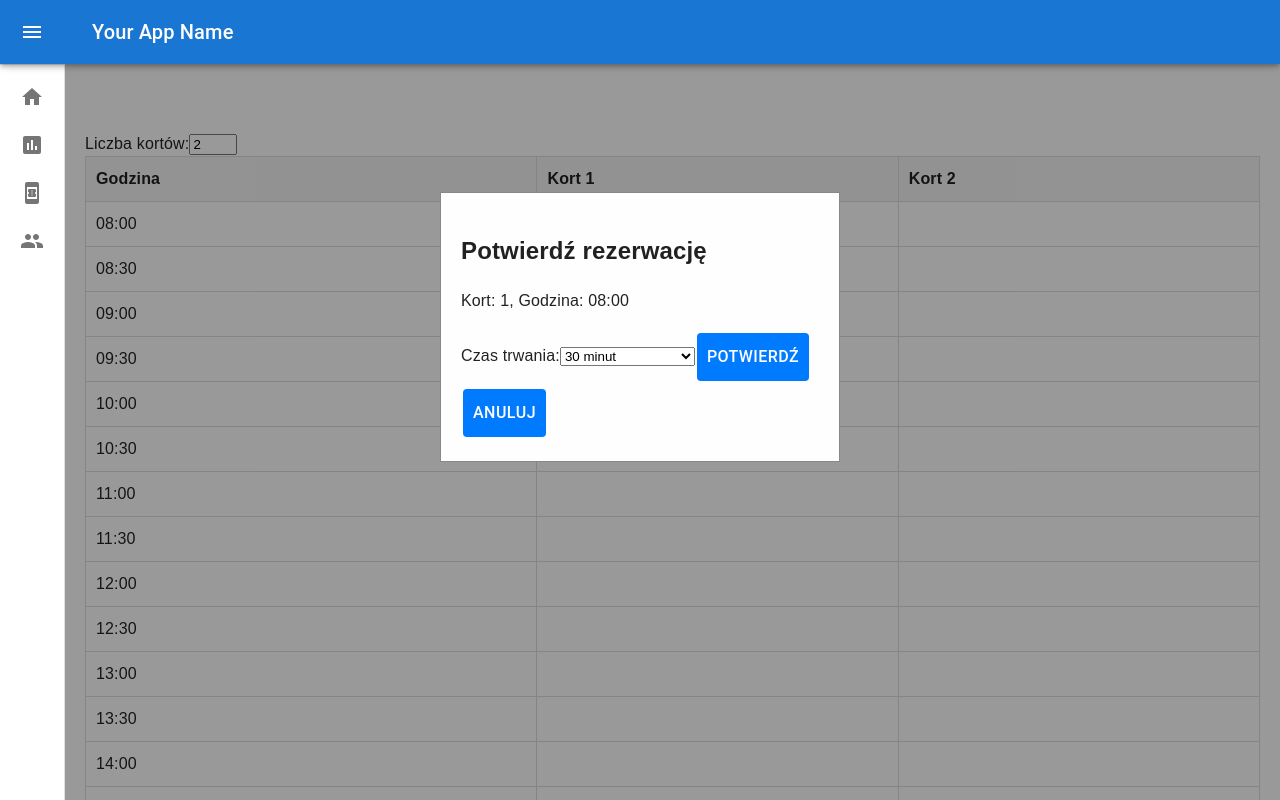
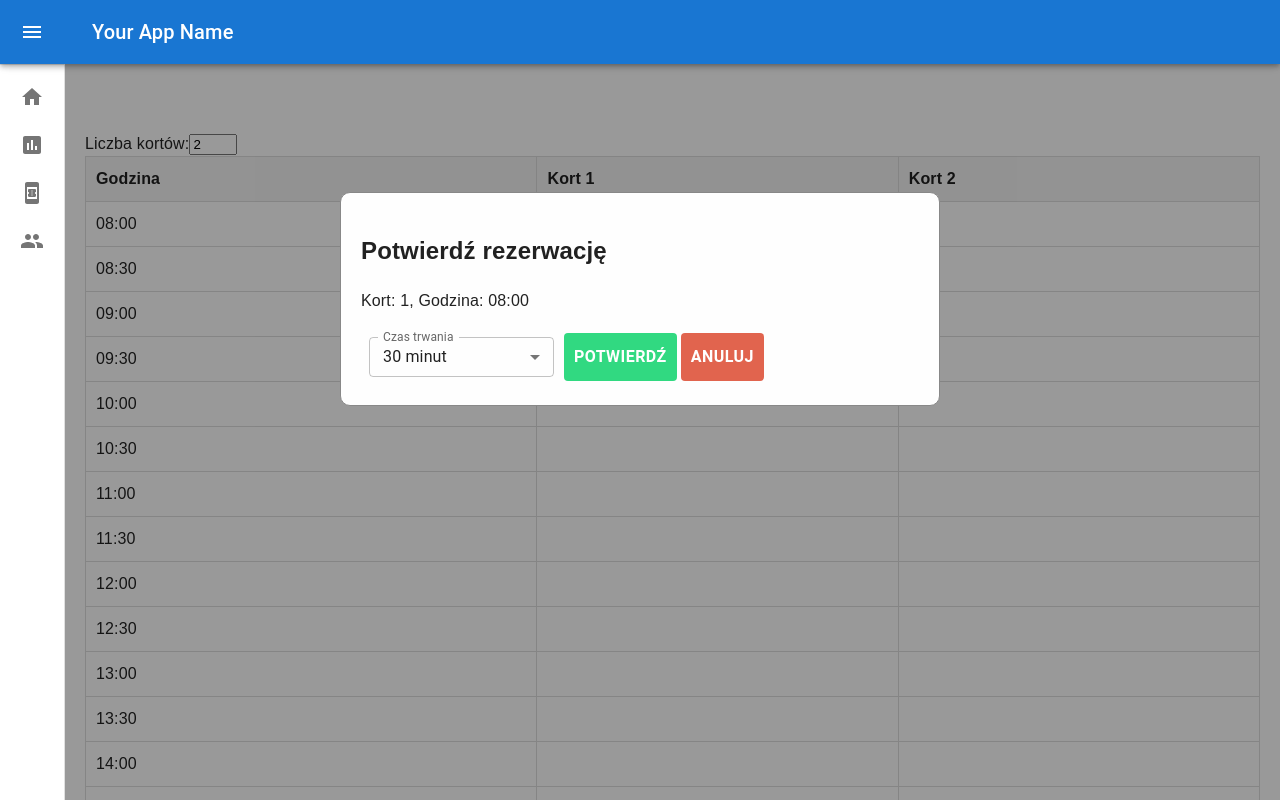
Before and after one commit to piotrkotulski/reservation_app_react, a React (Create React App) app in the folder reserveFront/: page / in a window 1280 px wide. Both pictures are taken after a click on the element 717 px from the left and 224 px from the top of the page. Shown: the top 800 px of the page. Built offline with nearby package versions, Linux system fonts and the light colour scheme; no server answers.

Commit message:
css reorganisation to sass , and modal upgrades

```diff
--- a/reserveFront/package.json
+++ b/reserveFront/package.json
@@ -20,6 +20,7 @@
     "react-dom": "^18.2.0",
     "react-router-dom": "^6.22.1",
     "react-scripts": "5.0.1",
+    "sass": "^1.71.1",
     "web-vitals": "^2.1.4"
   },
   "scripts": {
--- a/reserveFront/src/App.js
+++ b/reserveFront/src/App.js
@@ -1,9 +1,9 @@
 import React, { useState, useEffect } from 'react';
 //import 'bootstrap/dist/css/bootstrap.min.css';
-import './App.css';
+import './styles/global.scss';
 import NavigationBar from './components/views/Navbar';
 import { BrowserRouter as Router, Routes, Route, Link } from 'react-router-dom'; // zmiana importu na Routes
-import HomePage from "./components/pages/HomePage";
+import HomePage from "./components/pages/HomePage/HomePage";
 import Reports from './components/pages/Reports';
 import Reservations from './components/pages/Reservations';
 import Users from './components/pages/Users';
--- a/reserveFront/src/components/pages/HomePage.js
+++ /dev/null
@@ -1,66 +0,0 @@
-import React, { useState } from 'react';
-import Button from '@mui/material/Button';
-
-const HomePage = ({ numCourts, setNumCourts, courtHeaders, timeSlots, selectedSlot, selectedReservation, confirmReservation, handleCloseModal, confirmDelete }) => {
-    const [duration, setDuration] = useState(30); // Domyślna długość rezerwacji
-
-    return (
-        <div>
-            <label>
-                Liczba kortów:
-                <input
-                    type="number"
-                    value={numCourts}
-                    onChange={e => setNumCourts(Number(e.target.value))}
-                    min="1"
-                    max="5"
-                />
-            </label>
-
-            <table className="reservation-calendar">
-                <thead>
-                <tr>
-                    <th>Godzina</th>
-                    {courtHeaders}
-                </tr>
-                </thead>
-                <tbody>
-                {timeSlots}
-                </tbody>
-            </table>
-
-            {selectedSlot && (
-                <div className="modal">
-                    <div className="modal-content">
-                        <h2>Potwierdź rezerwację</h2>
-                        <p>Kort: {selectedSlot.court}, Godzina: {selectedSlot.time}</p>
-                        <label>
-                            Czas trwania:
-                            <select value={duration} onChange={e => setDuration(Number(e.target.value))}>
-                                <option value={30}>30 minut</option>
-                                <option value={60}>1 godzina</option>
-                                <option value={90}>1 godzina 30 minut</option>
-                                <option value={120}>2 godziny</option>
-                            </select>
-                        </label>
-                        <Button onClick={confirmReservation}>Potwierdź</Button>
-                        <Button onClick={handleCloseModal}>Anuluj</Button>
-                    </div>
-                </div>
-            )}
-
-            {selectedReservation && (
-                <div className="modal">
-                    <div className="modal-content">
-                        <h2>Usuń Rezerwację</h2>
-                        <p>Kort: {selectedReservation.CourtId}, Godzina: {selectedReservation.StartTime}</p>
-                        <Button onClick={() => confirmDelete(selectedReservation)}>Usuń</Button>
-                        <Button onClick={handleCloseModal}>Anuluj</Button>
-                    </div>
-                </div>
-            )}
-        </div>
-    );
-};
-
-export default HomePage;
--- /dev/null
+++ b/reserveFront/src/components/pages/HomePage/HomePage.js
@@ -0,0 +1,90 @@
+import React, { useState } from 'react';
+import styles from "./HomePage.module.scss";
+import Button from '@mui/material/Button';
+import FormControl from '@mui/material/FormControl';
+import InputLabel from '@mui/material/InputLabel';
+import MenuItem from '@mui/material/MenuItem';
+import Select from '@mui/material/Select';
+
+const HomePage = ({
+                      numCourts,
+                      setNumCourts,
+                      courtHeaders,
+                      timeSlots,
+                      selectedSlot,
+                      selectedReservation,
+                      confirmReservation,
+                      handleCloseModal,
+                      confirmDelete,
+                  }) => {
+    const [duration, setDuration] = useState(30); // Domyślna długość rezerwacji
+
+    return (
+        <div>
+            <label>
+                Liczba kortów:
+                <input
+                    type="number"
+                    value={numCourts}
+                    onChange={e => setNumCourts(Number(e.target.value))}
+                    min="1"
+                    max="5"
+                />
+            </label>
+
+            <table className="reservation-calendar">
+                <thead>
+                <tr>
+                    <th>Godzina</th>
+                    {courtHeaders}
+                </tr>
+                </thead>
+                <tbody>{timeSlots}</tbody>
+            </table>
+
+            {selectedSlot && (
+                <div className={styles.modal}>
+                    <div className={styles.modalContent}>
+                        <h2>Potwierdź rezerwację</h2>
+                        <p>
+                            Kort: {selectedSlot.court}, Godzina: {selectedSlot.time}
+                        </p>
+                        <FormControl sx={{ m: 1, minWidth: 120 }} size="small">
+                            <InputLabel id="duration-select-label">Czas trwania</InputLabel>
+                            <Select
+                                className={styles.durationSelect}
+                                labelId="duration-select-label"
+                                id="duration-select"
+                                value={duration.toString()}
+                                label="Czas trwania"
+                                onChange={e => setDuration(Number(e.target.value))}
+                            >
+                                <MenuItem value={30}>30 minut</MenuItem>
+                                <MenuItem value={60}>1 godzina</MenuItem>
+                                <MenuItem value={90}>1 godzina 30 minut</MenuItem>
+                                <MenuItem value={120}>2 godziny</MenuItem>
+                            </Select>
+                        </FormControl>
+                        <Button className={styles.successBtt} onClick={confirmReservation}>Potwierdź</Button>
+                        <Button className={styles.deleteBtt} onClick={handleCloseModal}>Anuluj</Button>
+                    </div>
+                </div>
+            )}
+
+            {selectedReservation && (
+                <div className="modal">
+                    <div className="modal-content">
+                        <h2>Usuń Rezerwację</h2>
+                        <p>
+                            Kort: {selectedReservation.CourtId}, Godzina: {selectedReservation.StartTime}
+                        </p>
+                        <Button onClick={() => confirmDelete(selectedReservation)}>Usuń</Button>
+                        <Button onClick={handleCloseModal}>Anuluj</Button>
+                    </div>
+                </div>
+            )}
+        </div>
+    );
+};
+
+export default HomePage;
--- /dev/null
+++ b/reserveFront/src/components/pages/HomePage/HomePage.module.scss
@@ -0,0 +1,63 @@
+@import "../../../styles/settings";
+
+/* Tutaj możesz dodać style dla modala rezerwacji */
+.modal {
+  position: fixed;
+  z-index: 1;
+  left: 0;
+  top: 0;
+  width: 100%;
+  height: 100%;
+  overflow: auto;
+  background-color: rgba(0, 0, 0, 0.4);
+}
+
+
+/* Styl dla przycisków wewnątrz modala */
+.modalContent {
+  background-color: #fefefe;
+  margin: 15% auto;
+  padding: 20px;
+  border: 1px solid #888;
+  width: 80%;
+  max-width: 600px; /* Aby nie była zbyt szeroka na dużych ekranach */
+  border-radius: 10px;
+
+  .successBtt {
+    background-color: $color-success;
+
+    &:hover {
+      background-color: $color-light;
+      color: $color-success;
+
+    }
+  }
+
+  .deleteBtt {
+    background-color: $color-warning;
+
+    &:hover {
+      background-color: $color-light;
+      color: $color-warning;
+    }
+  }
+
+  button {
+    color: $color-light;
+    font-weight: 700;
+    margin-top: 10px;
+    padding: 10px;
+    border: none;
+    text-align: center;
+    text-decoration: none;
+    display: inline-block;
+    font-size: 16px;
+    margin: 4px 2px;
+    transition-duration: 0.4s;
+    cursor: pointer;
+  }
+}
+
+.durationSelect{
+  min-width:185px ;
+}
--- a/reserveFront/src/index.js
+++ b/reserveFront/src/index.js
@@ -1,6 +1,6 @@
 import React from 'react';
 import ReactDOM from 'react-dom/client';
-import './index.css';
+import './styles/global.scss';
 import App from './App';
 import reportWebVitals from './reportWebVitals';
 
--- a/reserveFront/src/App.css
+++ b/reserveFront/src/styles/global.scss
@@ -1,3 +1,5 @@
+@import "settings";
+
 .App {
   font-family: Arial, sans-serif;
   padding: 20px;
@@ -49,45 +51,3 @@
   border-bottom-left-radius: 10px;
   border-left: none; /* Remove left border for the end slot */
 }
-
-
-/* Tutaj możesz dodać style dla modala rezerwacji */
-.modal {
-  position: fixed;
-  z-index: 1;
-  left: 0;
-  top: 0;
-  width: 100%;
-  height: 100%;
-  overflow: auto;
-  background-color: rgba(0, 0, 0, 0.4);
-}
-
-.modal-content {
-  background-color: #fefefe;
-  margin: 15% auto;
-  padding: 20px;
-  border: 1px solid #888;
-  width: 80%;
-  max-width: 400px; /* Aby nie była zbyt szeroka na dużych ekranach */
-}
-
-/* Styl dla przycisków wewnątrz modala */
-.modal-content button {
-  margin-top: 10px;
-  padding: 10px;
-  border: none;
-  background-color: #007bff;
-  color: white;
-  text-align: center;
-  text-decoration: none;
-  display: inline-block;
-  font-size: 16px;
-  margin: 4px 2px;
-  transition-duration: 0.4s;
-  cursor: pointer;
-}
-
-.modal-content button:hover {
-  background-color: #0056b3;
-}
--- /dev/null
+++ b/reserveFront/src/styles/settings.scss
@@ -0,0 +1,4 @@
+$color-light: #fff;
+$color-dark: #2f3542;
+$color-success: #31d981;
+$color-warning: #e1644e;
```
Also changed, not shown: reserveFront/src/logo.svg (deleted), 13 other files (tests, documents, lock files or other folders).
